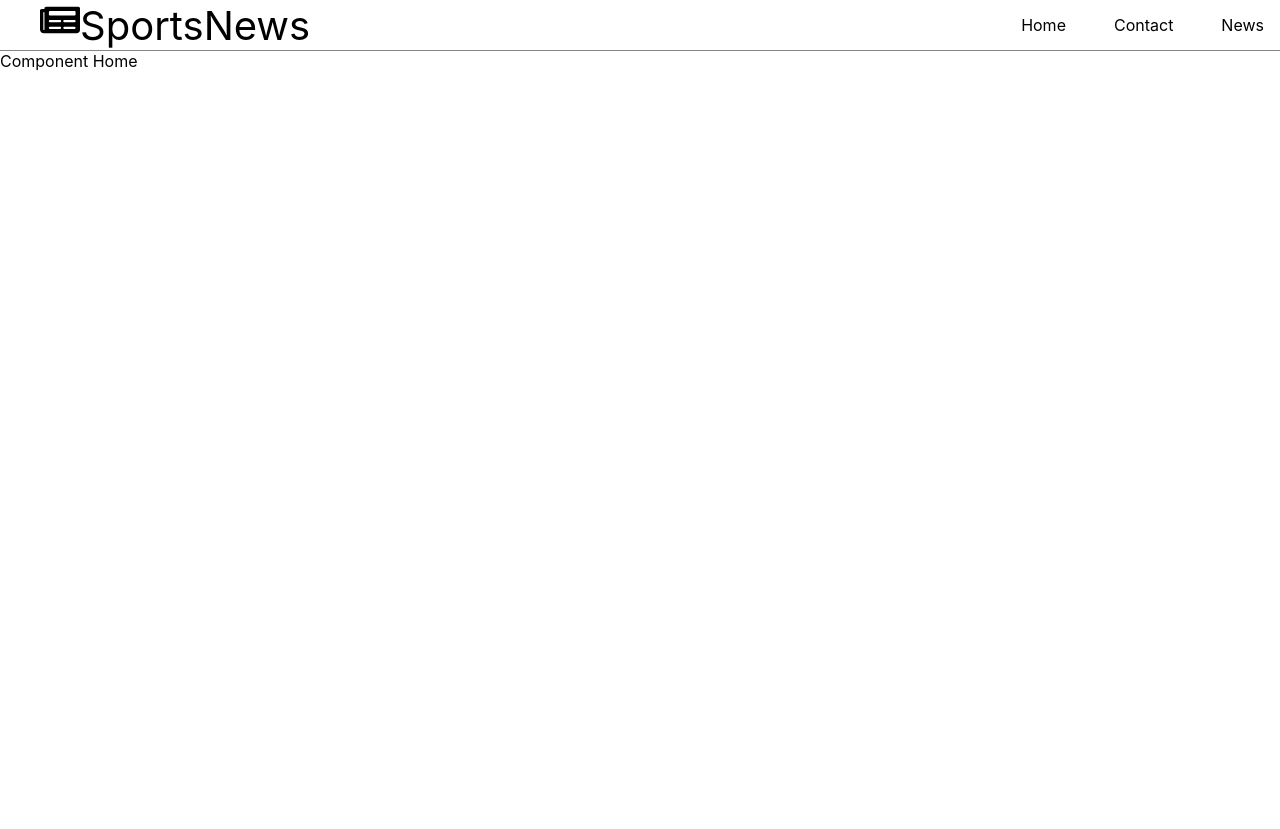
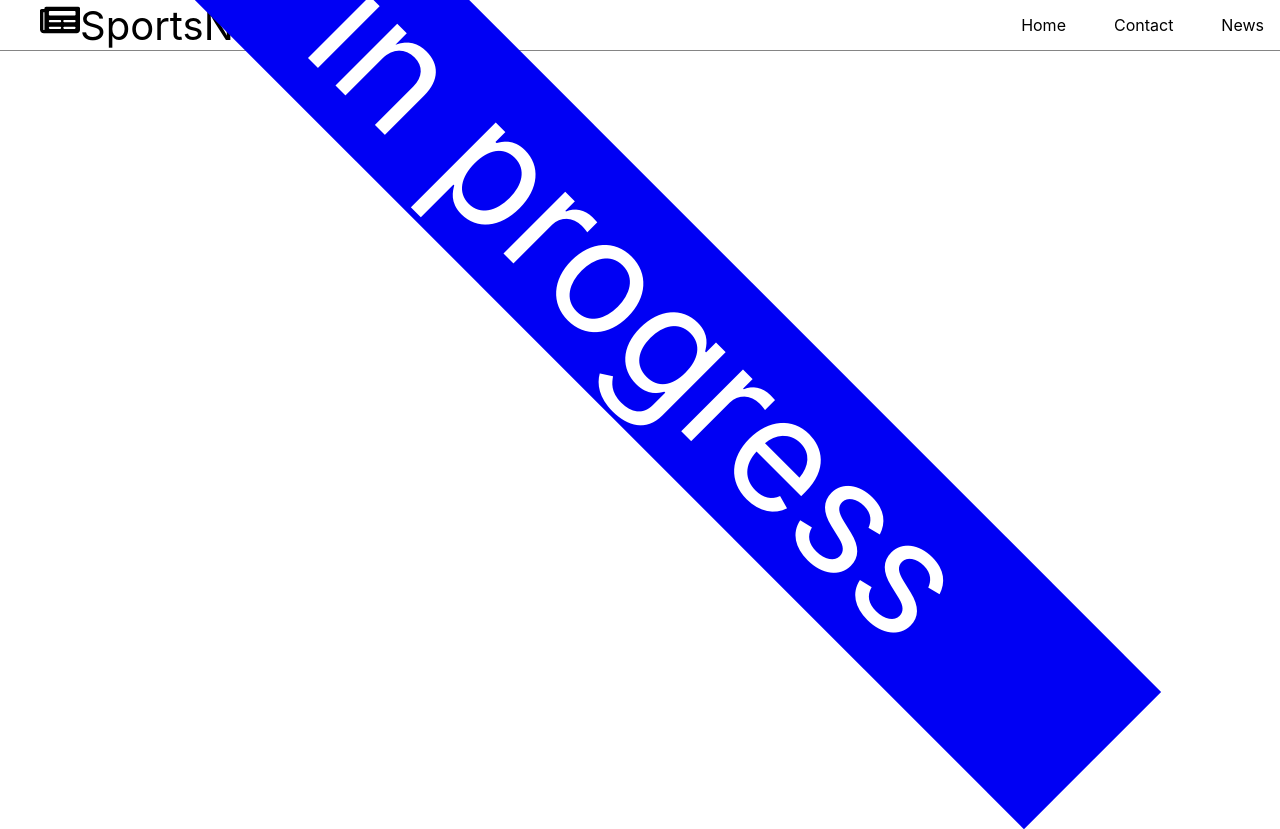
Before and after one commit to TheBouns/newsPaper, a React (Create React App) app: page / in a window 1280 px wide. Before the commit the page ends 800 px from the top, so only its background shows below. Built offline with nearby package versions, Linux system fonts and the light colour scheme.

Commit message:
in progress

```diff
--- /dev/null
+++ b/src/components/Home/Home.css
@@ -0,0 +1,18 @@
+.homeContainer{
+    display: flex;
+    justify-content: center;
+    align-items: center;
+    font-size: 10em;
+    transform: rotate(45deg);
+    margin-top: 1em;
+    animation-name: prueba;
+    animation-duration: 2s;
+    animation-iteration-count: infinite;
+    color:white
+
+}
+@keyframes prueba {
+    from{background-color: black;}
+    to{background-color: blue;}
+
+}
--- a/src/components/Home/Home.jsx
+++ b/src/components/Home/Home.jsx
@@ -1,6 +1,8 @@
+import './Home.css'
 const Home = ()=>{
+    const string= "in progress";
     return(
-        <div>Component Home</div>
+        <div className="homeContainer">{string}</div>
     )
 }
 
--- a/src/components/News/New.jsx
+++ b/src/components/News/New.jsx
@@ -18,12 +18,13 @@ const News = ()=>{
       }, []);
       console.log(news)
      const newsItem = news.map((item)=>(
-
-        <p>{item.byline}</p>
+        <div className='newsContainer'>
+        <h1>{item.title}</h1><p>{item.abstract}{item.byline}</p>
+        </div>
      )
      );
     return(
-        <div>{newsItem}]!</div>
+        <div>{newsItem}</div>
     )
 }
 export default News;
```
